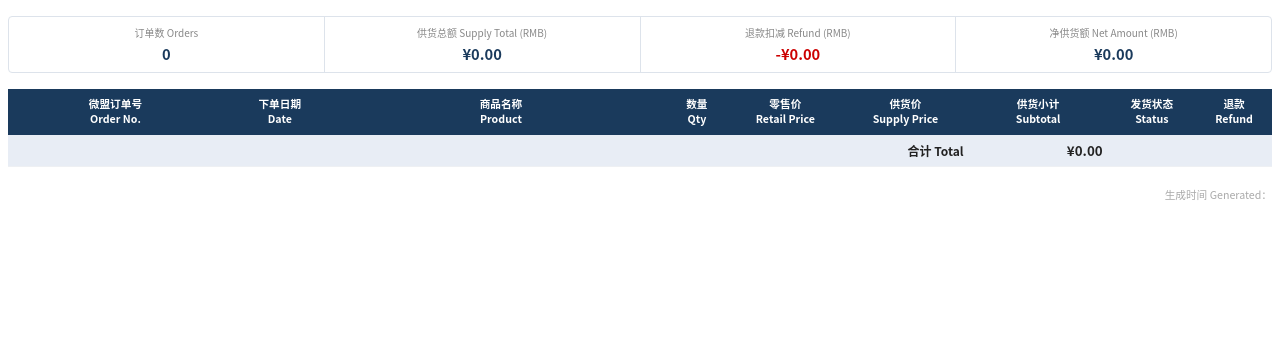
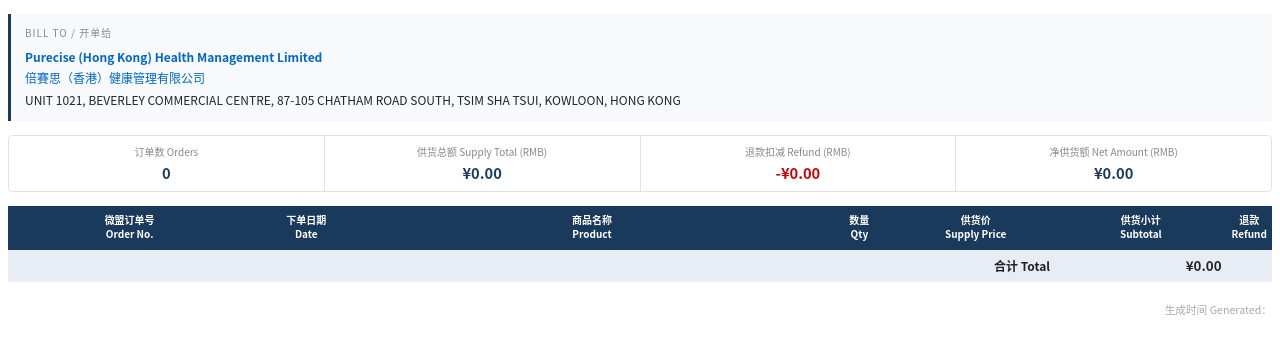
Before and after one commit to qizisheng19861203-lab/wemall-hk-reconciliation, a Python web app: template backend/app/templates/detail.html in a window 1280 px wide. Shown: the part 103-457 px from the top of the page. Run offline with Jinja, Linux system fonts and the light colour scheme; the template is opened without the code that fills it, so the values that code supplies are empty.

Commit message:
明细PDF去零售价/发货状态+加Bill To抬头；deploy.yml同步static/目录
Co-Authored-By: Claude Sonnet 4.6 <noreply@anthropic.com>

```diff
--- a/backend/app/templates/detail.html
+++ b/backend/app/templates/detail.html
@@ -19,15 +19,19 @@
   }
 
   /* 顶部 */
-  .header { display: flex; justify-content: space-between; align-items: flex-start; border-bottom: 3px solid #1a3a5c; padding-bottom: 12px; margin-bottom: 16px; }
+  .header { display: flex; justify-content: space-between; align-items: flex-start; border-bottom: 3px solid #1a3a5c; padding-bottom: 12px; margin-bottom: 14px; }
   .co-name { font-size: 12pt; font-weight: bold; color: #1a3a5c; }
   .co-sub  { font-size: 8.5pt; color: #666; margin-top: 3px; }
   .doc-title { text-align: right; }
   .doc-title h1 { margin: 0; font-size: 18pt; font-weight: 900; color: #1a3a5c; }
   .doc-title .meta { font-size: 9pt; color: #666; margin-top: 4px; line-height: 1.7; }
 
+  /* Bill To */
+  .bill-to { margin-bottom: 14px; padding: 10px 14px; background: #f7f9fc; border-left: 3px solid #1a3a5c; font-size: 9pt; line-height: 1.8; }
+  .bill-to-label { font-size: 7.5pt; color: #888; text-transform: uppercase; letter-spacing: 1px; margin-bottom: 4px; }
+
   /* 汇总栏 */
-  .summary-bar { display: flex; gap: 0; margin-bottom: 16px; border: 1px solid #dde3eb; border-radius: 4px; overflow: hidden; }
+  .summary-bar { display: flex; gap: 0; margin-bottom: 14px; border: 1px solid #dde3eb; border-radius: 4px; overflow: hidden; }
   .summary-item { flex: 1; padding: 8px 10px; text-align: center; border-right: 1px solid #dde3eb; }
   .summary-item:last-child { border-right: none; }
   .summary-item .s-label { font-size: 7.5pt; color: #888; margin-bottom: 3px; }
@@ -36,10 +40,9 @@
   /* 表格 */
   table { width: 100%; border-collapse: collapse; font-size: 8pt; }
   thead { display: table-header-group; }
-  th { background: #1a3a5c; color: #fff; padding: 7px 5px; text-align: center; font-weight: 600; font-size: 8pt; }
+  th { background: #1a3a5c; color: #fff; padding: 7px 5px; text-align: center; font-weight: 600; font-size: 7.5pt; line-height: 1.4; }
   td { padding: 6px 5px; border-bottom: 1px solid #eef0f3; vertical-align: middle; }
   tr:nth-child(even) td { background: #f7f9fc; }
-  tr:hover td { background: #eef3fa; }
   .refunded td { color: #aaa; text-decoration: line-through; }
   .total-row td { background: #e8edf5 !important; font-weight: bold; font-size: 9pt; border-top: 2px solid #1a3a5c; }
 
@@ -78,7 +81,15 @@
   </div>
 </div>
 
-<!-- 汇总栏（只显示 RMB，去掉 HKD 相关） -->
+<!-- Bill To -->
+<div class="bill-to">
+  <div class="bill-to-label">Bill To / 开单给</div>
+  <span style="color:#0066cc;font-weight:bold;">Purecise (Hong Kong) Health Management Limited</span><br>
+  <span style="color:#0066cc;">倍賽思（香港）健康管理有限公司</span><br>
+  UNIT 1021, BEVERLEY COMMERCIAL CENTRE, 87-105 CHATHAM ROAD SOUTH, TSIM SHA TSUI, KOWLOON, HONG KONG
+</div>
+
+<!-- 汇总栏（只显示 RMB） -->
 <div class="summary-bar">
   <div class="summary-item">
     <div class="s-label">订单数 Orders</div>
@@ -98,19 +109,17 @@
   </div>
 </div>
 
-<!-- 明细表格 -->
+<!-- 明细表格（去掉零售价、发货状态列） -->
 <table>
   <thead>
     <tr>
-      <th style="width:17%">微盟订单号<br>Order No.</th>
+      <th style="width:20%">微盟订单号<br>Order No.</th>
       <th style="width:9%">下单日期<br>Date</th>
-      <th style="width:26%">商品名称<br>Product</th>
-      <th style="width:5%">数量<br>Qty</th>
-      <th style="width:9%">零售价<br>Retail Price</th>
-      <th style="width:10%">供货价<br>Supply Price</th>
-      <th style="width:11%">供货小计<br>Subtotal</th>
-      <th style="width:7%">发货状态<br>Status</th>
-      <th style="width:6%">退款<br>Refund</th>
+      <th style="width:38%">商品名称<br>Product</th>
+      <th style="width:6%">数量<br>Qty</th>
+      <th style="width:13%">供货价<br>Supply Price</th>
+      <th style="width:14%">供货小计<br>Subtotal</th>
+      <th style="width:10%">退款<br>Refund</th>
     </tr>
   </thead>
   <tbody>
@@ -123,13 +132,9 @@
       {% endif %}
       <td>{{ item.product_name }}</td>
       <td style="text-align:center;">{{ item.quantity }}</td>
-      <td style="text-align:right;">{{ "¥%.2f"|format(item.retail_price) if item.retail_price else '-' }}</td>
       <td style="text-align:right;">{{ "¥%.2f"|format(item.supply_price) if item.supply_price else '待录入' }}</td>
       <td style="text-align:right;font-weight:600;">{{ "¥%.2f"|format(item.supply_subtotal) if item.supply_subtotal else '-' }}</td>
       {% if loop.first %}
-      <td rowspan="{{ order.items|length }}" style="text-align:center;font-size:7.5pt;">
-        {{ {"pending":"待发货","shipped":"已发货","delivered":"已签收","returned":"已退货"}.get(order.shipping_status.value, order.shipping_status.value) }}
-      </td>
       <td rowspan="{{ order.items|length }}" style="text-align:center;color:#c00;font-size:8pt;">
         {{ "¥%.2f"|format(order.refund_amount) if order.is_refunded else '' }}
       </td>
@@ -138,9 +143,9 @@
     {% endfor %}
     {% endfor %}
     <tr class="total-row">
-      <td colspan="6" style="text-align:right;">合计 Total</td>
+      <td colspan="5" style="text-align:right;">合计 Total</td>
       <td style="text-align:right;font-size:10pt;">¥{{ "%.2f"|format(settlement.net_supply_rmb) }}</td>
-      <td colspan="2"></td>
+      <td></td>
     </tr>
   </tbody>
 </table>
```
Also changed, not shown: .github/workflows/deploy.yml.
